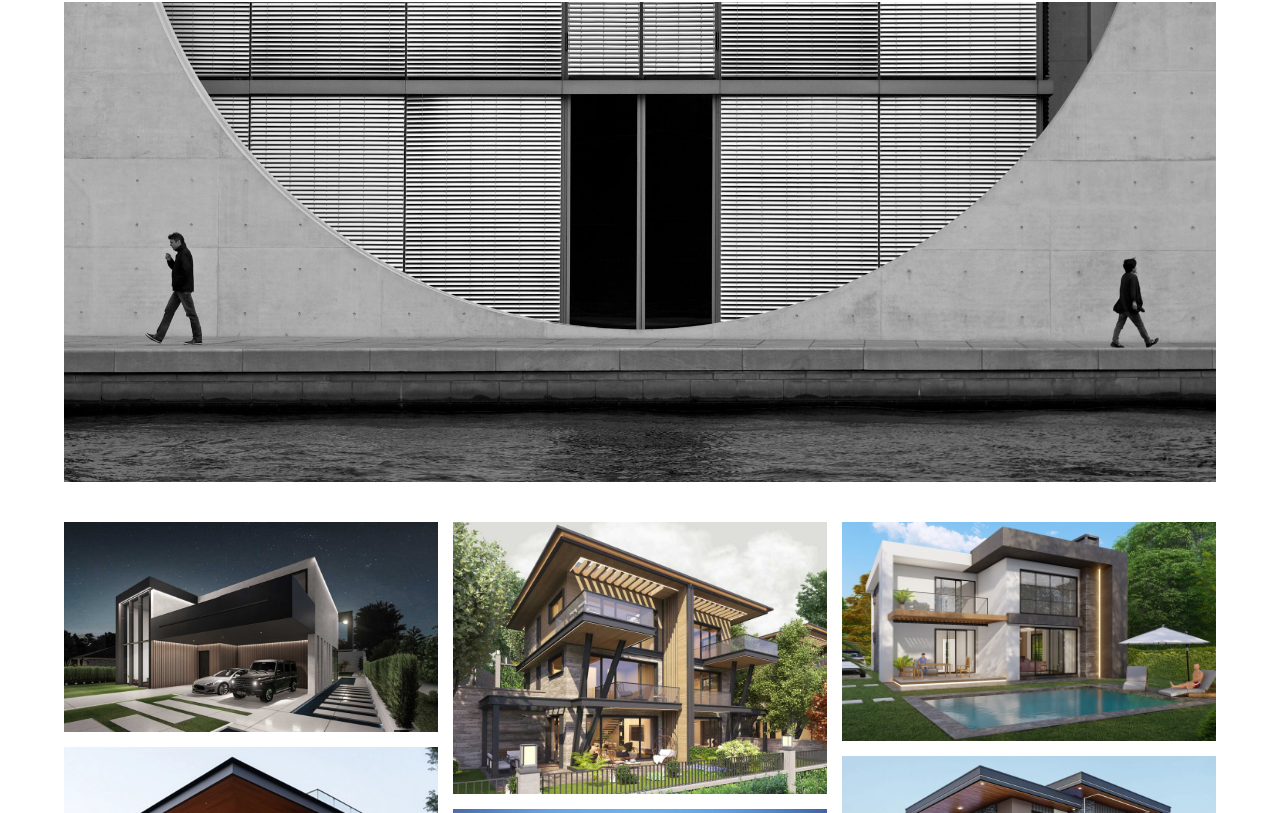
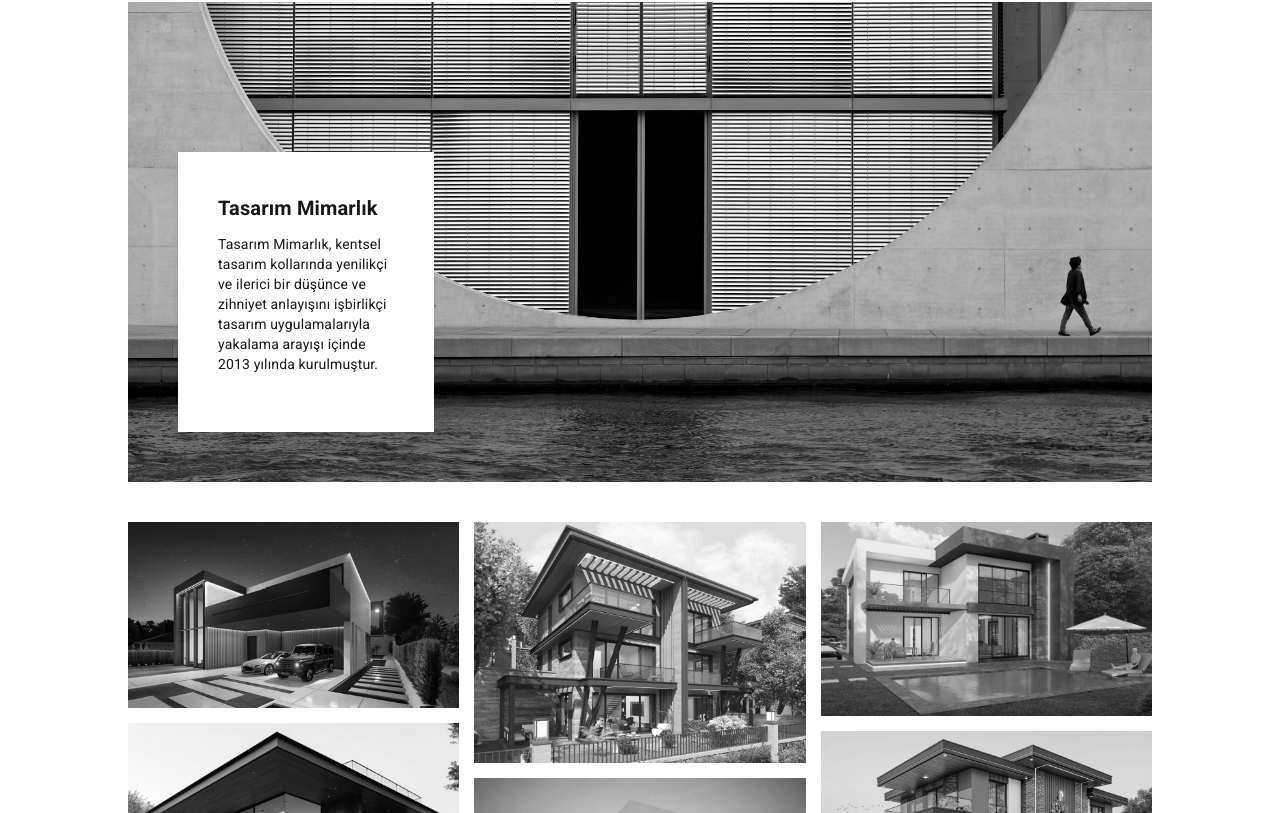
Before and after one commit to smhakdmr/architectureKorayKara, a Next.js app: page /projects in a window 1280 px wide. Shown: the part 307-1120 px from the top of the page. Built offline with nearby package versions, Linux system fonts and the light colour scheme.

Commit message:
Siyah beyaz eklendi.

```diff
--- a/src/app/contactus/page.jsx
+++ b/src/app/contactus/page.jsx
@@ -84,7 +84,6 @@ const ContactUs = () => {
                 sx={{
                     backgroundSize: 'cover',
                     backgroundPosition: 'center',
-                    // height: isSmallScreen ? '80vh' : '60vh',
                     position: 'relative',
                     scrollSnapAlign: 'start',
                 }}
--- a/src/app/projects/page.jsx
+++ b/src/app/projects/page.jsx
@@ -106,19 +106,40 @@ const Projects = () => {
         <>
             <Box
                 sx={{
+                    position: "relative",
                     background: `url('/mimarlik4.png')`,
                     backgroundSize: 'cover',
                     backgroundPosition: 'center',
-            width: '90vw',
+                    width: '80vw',
                     height: '60vh',
                     justifySelf: "center",
                     marginTop: '5vh'
                 }}>
-
+                <Box
+                    sx={{
+                        position: 'absolute',
+                        bottom: isSmallScreen ? '15px' : '50px',
+                        left: isSmallScreen ? '15px' : '50px',
+                        backgroundColor: 'white',
+                        padding: '40px',
+                        boxShadow: '0px 4px 6px rgba(0, 0, 0, 0.1)',
+                        width: isSmallScreen ? '300px' : '20vw',
+                        height: isSmallScreen ? '30vh' : '35vh'
+                    }}
+                >
+                    <Typography variant="h6" sx={{ fontWeight: 'bold', marginBottom: '10px', fontFamily: "inherit" }}>
+                        Tasarım Mimarlık
+                    </Typography>
+                    <Typography variant="body2" sx={{ fontFamily: "inherit" }}>
+                        Tasarım Mimarlık, kentsel tasarım kollarında yenilikçi ve ilerici bir düşünce ve zihniyet anlayışını işbirlikçi
+                        tasarım uygulamalarıyla yakalama arayışı içinde 2013 yılında kurulmuştur.
+                    </Typography>
+                </Box>
             </Box>
             <Box
                 sx={{
                     marginTop: '5vh',
+                    marginBottom: '5vh'
                 }}
             >
                 <ImageList
@@ -127,7 +148,7 @@ const Projects = () => {
                     gap={15}
                     sx={{
                         justifySelf: "center",
-                        width: isSmallScreen ? '80vw' : '90vw',
+                        width: '80vw',
                     }}
                 >
                     {itemData.map((item) => (
@@ -138,7 +159,8 @@ const Projects = () => {
                                 overflow: "hidden",
                                 "&:hover img": {
                                     transform: "scale(1.1)",
-                                    opacity: 0.5,
+                                    filter: "grayscale(0%) !important", // Siyah-beyaz filtresini kaldır
+                                    opacity: 1,
                                 },
                                 "&:hover .title-overlay": {
                                     opacity: 1,
@@ -155,7 +177,8 @@ const Projects = () => {
                                 alt={item.title}
                                 loading="lazy"
                                 style={{
-                                    transition: "transform 0.3s ease, opacity 0.3s ease",
+                                    filter: "grayscale(100%)", // Başlangıçta siyah-beyaz
+                                    transition: "transform 0.3s ease, opacity 0.3s ease, filter 0.3s ease",
                                 }}
                                 onClick={(e) => {
                                     setModalPhoto(item.img)
@@ -192,6 +215,8 @@ const Projects = () => {
                         </ImageListItem>
                     ))}
                 </ImageList>
+
+
             </Box>
             <Modal
                 open={isModalOpen}
```
Lines whose indentation alone changed are shown as unchanged.
